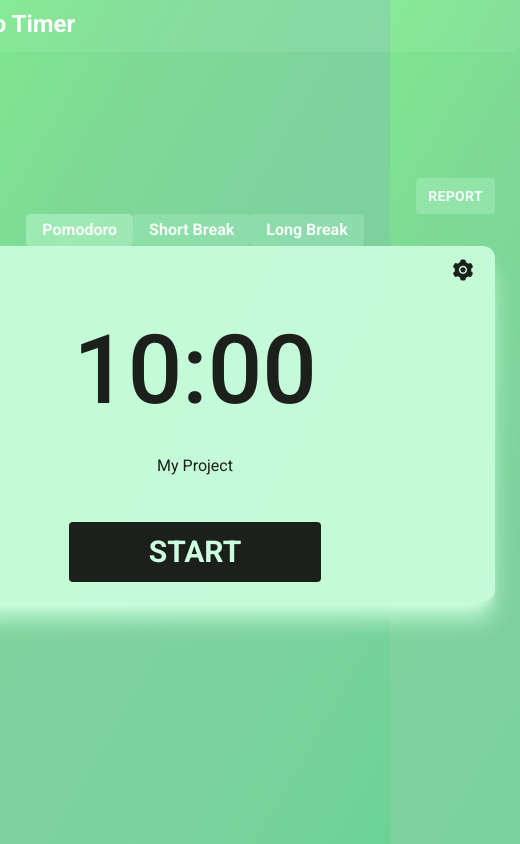
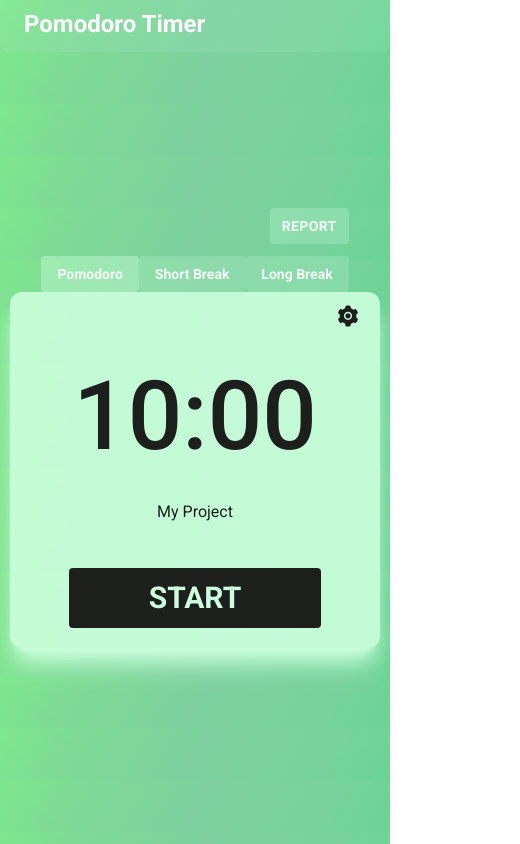
Before and after one commit to azariaberyl/tiim, a React (Vite) app: page / in a window 390 px wide. Shown: the whole page, 520 px wide, since content can reach past the window. Built offline with nearby package versions, Linux system fonts and the light colour scheme.

Commit message:
[fix] responsive

```diff
--- a/src/App.tsx
+++ b/src/App.tsx
@@ -5,14 +5,11 @@ import { Homepage, Tiimz } from './pages';
 
 function App() {
   return (
-    <div className='w-full items-center h-screen flex flex-col'>
-      <TopBar />
       <Routes>
         <Route path='/' element={<Tiimz />} />
         <Route path='/home' element={<Homepage />} />
         <Route path='*' element={<Navigate to='/' />} />
       </Routes>
-    </div>
   );
 }
 
--- a/src/components/ClockCard/ClockCard.tsx
+++ b/src/components/ClockCard/ClockCard.tsx
@@ -13,8 +13,8 @@ function ClockCard(props: React.HTMLProps<HTMLDivElement>, ref: React.ForwardedR
   const tab = useTabStore((s) => s.tab);
 
   return (
-    <div ref={ref} {...props}>
-      <div className='w-[600px] bg-[#CCFFDE]/90 flex flex-col items-center p-3 rounded-xl overflow-hidden shadow-xl shadow-default-light'>
+    <div className='w-screen md:w-auto' ref={ref} {...props}>
+      <div className='md:w-[600px] md:m-0 mx-auto w-[95%] bg-[#CCFFDE]/90 flex flex-col items-center p-3 rounded-xl overflow-hidden shadow-xl shadow-default-light'>
         <Menu />
         <Timer
           isStart={isStartTimer}
--- a/src/components/ClockCard/EditTimer.tsx
+++ b/src/components/ClockCard/EditTimer.tsx
@@ -90,10 +90,10 @@ function EditTimer({ editButtonHandler, closeModal }: props) {
   };
 
   return (
-    <form onSubmit={onSubmit} className='bg-white flex flex-col w-[450px] py-5 px-10 gap-2 rounded overflow-y-scroll max-h-full'>
+    <form onSubmit={onSubmit} className='bg-white flex flex-col md:w-[450px] py-5 px-10 gap-2 rounded overflow-y-scroll max-h-full'>
       <p className='w-full text-center text-xl font-semibold mb-2'>EDIT TIMER</p>
       <div className='flex flex-col'>
-        <div className='flex items-center py-5'>
+        <div className='flex gap-2 items-center py-5 '>
           <Input title='Title' ref={title} defaultValue={timer.title} />
         </div>
         <div className='flex items-center py-5'>
@@ -141,6 +141,7 @@ const Input = forwardRef<HTMLInputElement, Input>((props, ref) => {
   }
   return <input className='text-base outline-none ml-1 p-1 border border-gray-200 rounded ' ref={ref} {...props} />;
 });
+
 interface props {
   editButtonHandler: (val: ModalType) => void;
   closeModal: (val: ModalType) => void;
--- a/src/components/ClockTabs/TabButton.tsx
+++ b/src/components/ClockTabs/TabButton.tsx
@@ -25,7 +25,7 @@ function TabButton({ children, isCurrentTab, isStart, onClick }: props) {
     return (
       <button
         onClick={onClick}
-        className={`px-4 py-1 font-bold text-white/90 bg-default-light/20 hover:bg-default-light/40 hover:text-white rounded ${
+        className={`md:text-base text-sm tracking px-4 md:py-1 py-2 font-bold text-white/90 bg-default-light/20 hover:bg-default-light/40 hover:text-white rounded ${
           isCurrentTab && 'text-white bg-default-light/40'
         }`}
       >
--- a/src/components/Report/Report.tsx
+++ b/src/components/Report/Report.tsx
@@ -67,8 +67,8 @@ function Report() {
           </Button>
         </div>
         {isChart ? (
-          <div className='h-[500px] w-[400px] relative'>
-            <Bar style={{ height: '100%' }} options={options} data={data} />
+          <div className='md:h-[500px] md:w-[400px] h-[400px] relative'>
+            <Bar options={options} data={data} />
           </div>
         ) : (
           <Element />
--- a/src/components/Report/ReportButton.tsx
+++ b/src/components/Report/ReportButton.tsx
@@ -15,9 +15,9 @@ function ReportButton() {
 
 export default memo(ReportButton);
 
-
 function Button({ isModalOpenHandler }: { isModalOpenHandler: (val: ModalType) => void }) {
-  return <div className='flex justify-end w-[600px]'>
+  return (
+    <div className='flex justify-end w-full my-3 md:my-1 md:w-[600px] md:m-0'>
       <button
         onClick={() => isModalOpenHandler('report')}
         className='text-white/90 font-semibold uppercase bg-default-light/25 py-2 px-3 text-sm tracking-wide rounded hover:text-white hover:bg-default-light/30'
@@ -25,4 +25,5 @@ function Button({ isModalOpenHandler }: { isModalOpenHandler: (val: ModalType) =
         Report
       </button>
     </div>
+  );
 }
--- a/src/components/TopBar/TopBar.tsx
+++ b/src/components/TopBar/TopBar.tsx
@@ -1,6 +1,6 @@
 function TopBar() {
   return (
-    <div className=' w-[650px] flex align-middle rounded-b-lg bg-[#CCFFDE]/10 pt-2 pb-3 px-6'>
+    <div className=' md:w-[650px] w-full flex align-middle rounded-b-lg bg-[#CCFFDE]/10 pt-2 pb-3 px-6'>
       <h1 className='text-2xl font-bold text-white'>Pomodoro Timer</h1>
       <div className='flex items-center'></div>
     </div>
--- a/src/pages/Tiimz.tsx
+++ b/src/pages/Tiimz.tsx
@@ -2,6 +2,7 @@ import ClockCard from '../components/ClockCard';
 import ClockTabs from '../components/ClockTabs';
 import ReportButton from '../components/Report/ReportButton';
 import React, { useRef, useEffect } from 'react';
+import TopBar from '../components/TopBar/TopBar';
 
 const Tiimz = () => {
   // Testing
@@ -9,7 +10,9 @@ const Tiimz = () => {
   useEffect(() => {}, []);
 
   return (
-    <div className='w-full flex flex-col justify-center h-full absolute items-center -mt-8'>
+    <div className='w-full items-center md:h-screen flex flex-col'>
+      <TopBar />
+      <div className='w-full flex flex-col justify-center h-full absolute items-center lg:-mt-8'>
         {/* Section 1 */}
         <div>
           <ReportButton />
@@ -19,6 +22,7 @@ const Tiimz = () => {
         {/* Section 2 */}
         <ClockCard ref={clock} />
       </div>
+    </div>
   );
 };
 
```
Lines whose indentation alone changed are shown as unchanged.
